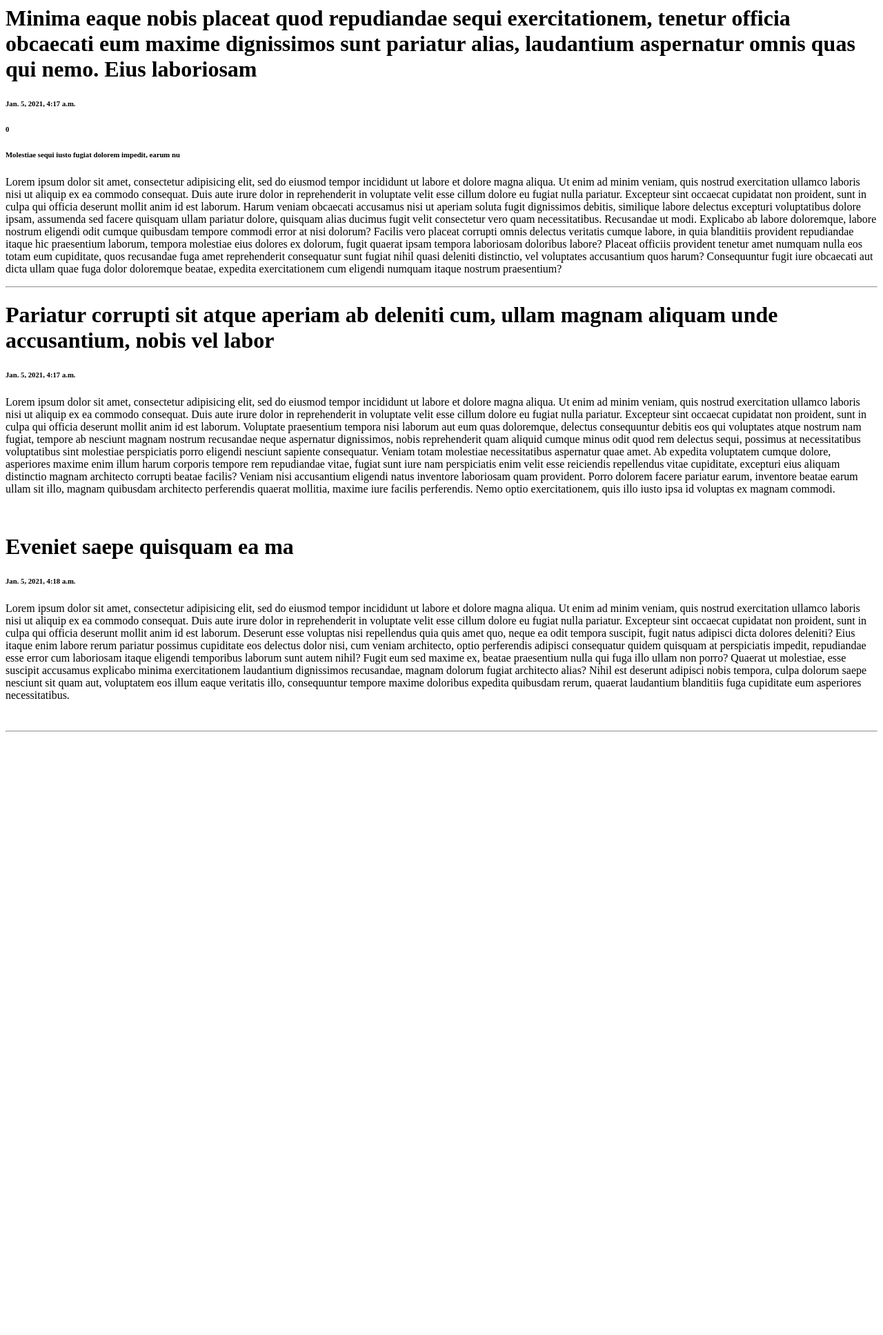
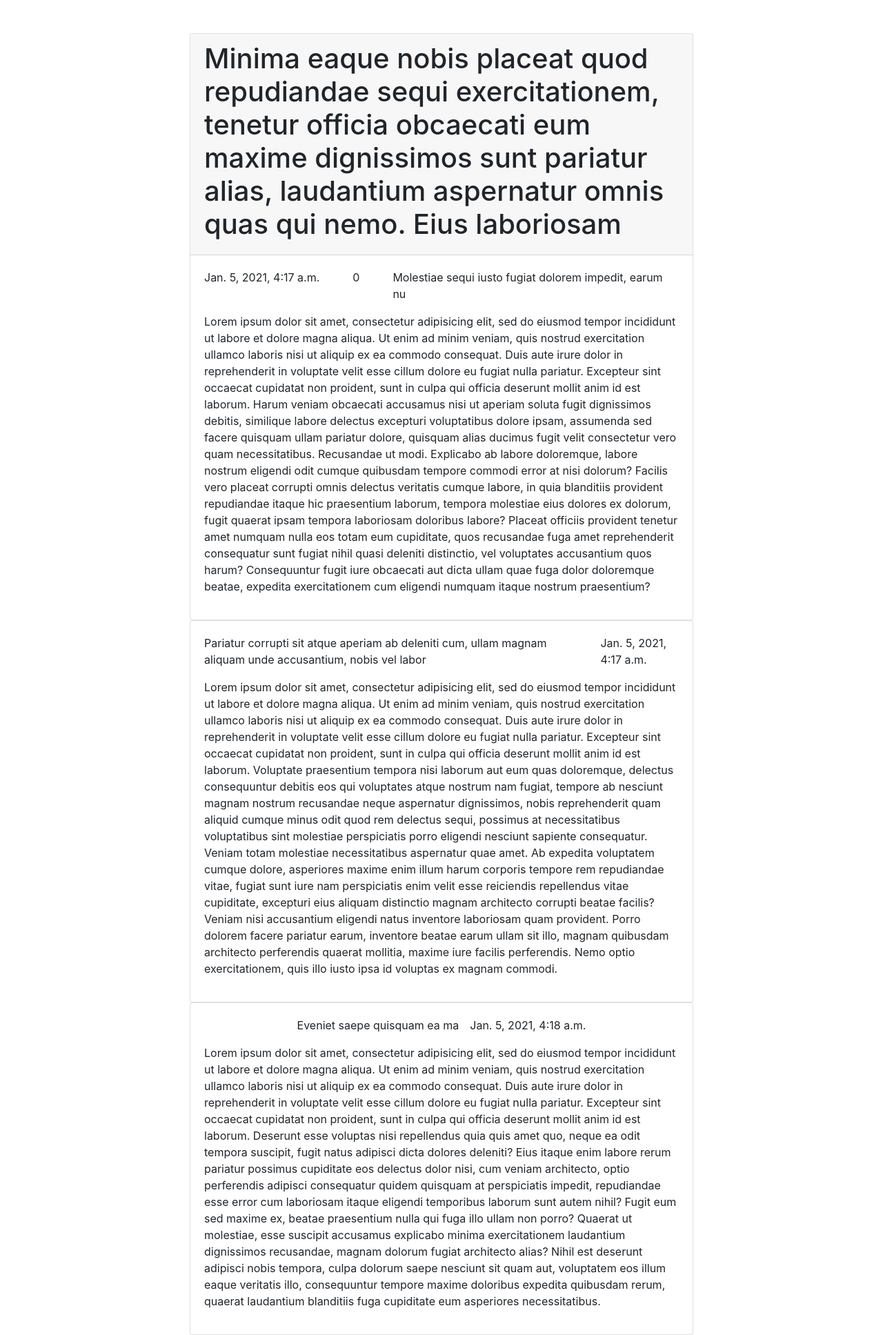
Before and after one commit to streamdp/simple_django_based_website, a Django app: page /question/1/ in a window 1280 px wide. Shown: the whole page at 69% size. Before the commit the page ends 1061 px from the top, so only its background shows below. Run offline with Django 3.2, Linux system fonts and the light colour scheme; data comes from the database, SQL or seed files in the repository.

Commit message:
added bootstrap4 framework for templates question.html

```diff
--- a/ask/qa/templates/qa/question.html
+++ b/ask/qa/templates/qa/question.html
@@ -1,20 +1,46 @@
 <html>
     <head>
+        <meta charset="utf-8">
+        <title>Simple Django-powered QA application</title>
+        <script src="https://code.jquery.com/jquery-3.5.1.js"
+                integrity="sha256-QWo7LDvxbWT2tbbQ97B53yJnYU3WhH/C8ycbRAkjPDc="
+                crossorigin="anonymous"></script>
+        <link rel="stylesheet" href="https://cdn.jsdelivr.net/npm/bootstrap@4.5.3/dist/css/bootstrap.min.css" integrity="sha384-TX8t27EcRE3e/ihU7zmQxVncDAy5uIKz4rEkgIXeMed4M0jlfIDPvg6uqKI2xXr2" crossorigin="anonymous">
+        <script src="https://cdn.jsdelivr.net/npm/bootstrap@4.5.3/dist/js/bootstrap.bundle.min.js" integrity="sha384-ho+j7jyWK8fNQe+A12Hb8AhRq26LrZ/JpcUGGOn+Y7RsweNrtN/tE3MoK7ZeZDyx" crossorigin="anonymous"></script>
+        <script src="https://cdn.jsdelivr.net/npm/popper.js@1.16.1/dist/umd/popper.min.js" integrity="sha384-9/reFTGAW83EW2RDu2S0VKaIzap3H66lZH81PoYlFhbGU+6BZp6G7niu735Sk7lN" crossorigin="anonymous"></script>
+        <script src="https://cdn.jsdelivr.net/npm/bootstrap@4.5.3/dist/js/bootstrap.min.js" integrity="sha384-w1Q4orYjBQndcko6MimVbzY0tgp4pWB4lZ7lr30WKz0vr/aWKhXdBNmNb5D92v7s" crossorigin="anonymous"></script>
     </head>
     <body>
-        <h1>{{ question.title }}</h1>
-        <h6>{{ question.added_at }}</h6>
-        <h6>{{ question.rating }}</h6>
-        <h6>{{ question.author }}</h6>
-        <p>{{ question.text }}</p>
-        <hr>
+		<div class="container">
+            <div class="row justify-content-center">
+                <div class="col-lg-8 mt-5">
+					<div class="card">
+                        <div class="card-header">
+                            <h1>{{ question.title }}</h1>
+                        </div>
+                        <div class="card-body">
+							<div class="d-flex justify-content-center">
+								<div class="mr-5">{{ question.added_at }}</div>
+								<div >{{ question.rating }}</div>
+								<div class="ml-5">{{ question.author }}</div>
+							</div>
+							<p class="mt-3">{{ question.text }}</p>
+						</div>
+					</div>
 
-        {% for answer in answers %}
-           <h1>{{ answer.author}}</h1>
-           <h6>{{ answer.added_at }}</h6>
-           <p>{{ answer.text }}</p>
-           <br>
-        {% endfor %}
-        <hr>
+			        {% for answer in answers %}
+					<div class="card">
+                        <div class="card-body">
+							<div class="d-flex justify-content-center">
+								<div class="mr-2">{{ answer.author }}</div>
+								<div class="ml-2">{{ answer.added_at }}</div>
+							</div>
+							<p class="mt-3">{{ answer.text }}</p>
+						</div>
+					</div>
+                   {% endfor %}
+				</div>
+			</div>
+       </div>
     </body>
 </html>
```
